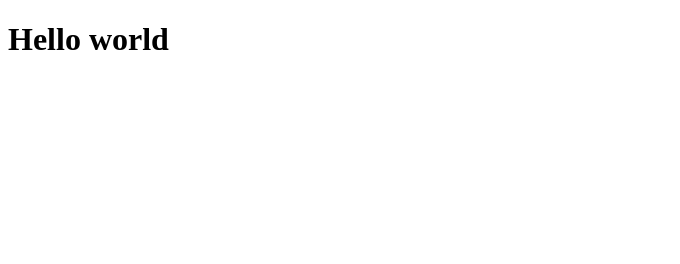
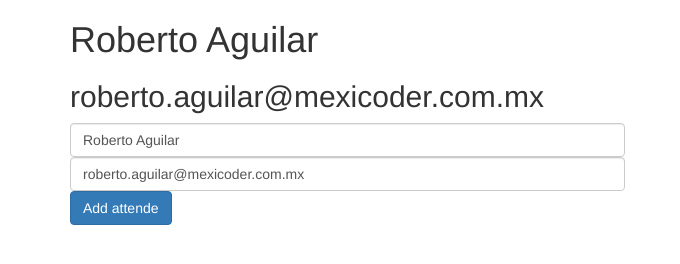
Before and after one commit to deannariddlespur/mexicoderangularclass, a website: page index.html in a window 1280 px wide. Shown: the whole page, without its empty margins (0-680 px from the left). Drawn offline with nearby package versions, Linux system fonts and the light colour scheme.

Commit message:
Progress

```diff
--- a/index.html
+++ b/index.html
@@ -1,16 +1,39 @@
 <!DOCTYPE html>
-<html ng-app>
+<html ng-app="app"><!-- $rootScope -->
   <head>
     <meta charset="utf-8">
     <title>Bootcamp</title>
-    <link href="bower_components/bootstrap/dist/css/bootstrap.min.js">
+    <link rel="stylesheet" href="bower_components/bootstrap/dist/css/bootstrap.min.css">
   </head>
   <body>
 
-      <h1>{{ 'Hello' + ' ' + 'world' }}</h1>
+      <div class="container" ng-controller="AttendesController">
+        <div class="row">
+          <div class="col-md-12">
+            <h1>{{attende.name}}</h1>
+            <h2>{{attende.email}}</h2>
+          </div><!-- col-md-12 -->
+        </div><!-- row -->
+        <div class="row">
+          <div class="col-md-6">
+            <input type="text" ng-model="attende.name" class="form-control">
+            <input type="text" ng-model="attende.email" class="form-control">
+            <button class="btn btn-primary" type="button" ng-click="addAttende()">Add attende</button>
+          </div><!-- col-md-12 -->
+        </div><!-- row -->
+        <div class="row">
+          <div class="col-md-6">
+            <ul class="list-group">
+              <li class="list-group-item" ng-repeat="current_attende in attendes">{{current_attende.name}}</li>
+            </ul>
+          </div><!-- col-md-6 -->
+        </div><!-- row -->
+      </div><!-- container -->
 
       <script src="bower_components/jquery/dist/jquery.min.js"></script>
       <script src="bower_components/bootstrap/dist/js/bootstrap.min.js"></script>
       <script src="bower_components/angularjs/angular.min.js"></script>
+      <script src="js/app.js"></script>
+      <script src="js/controllers.js"></script>
   </body>
 </html>
--- /dev/null
+++ b/js/app.js
@@ -0,0 +1,3 @@
+(function () {
+  angular.module('app', ['controllers']);
+})();
--- /dev/null
+++ b/js/controllers.js
@@ -0,0 +1,19 @@
+(function () {
+  angular.module('controllers', [])
+    .controller('AttendesController', function ($scope) { // $injector
+
+      $scope.attende = {
+        name: 'Roberto Aguilar',
+        email: 'roberto.aguilar@mexicoder.com.mx'
+      };
+
+      $scope.attendes = [];
+
+      $scope.addAttende = function () {
+        var attende = angular.copy($scope.attende);
+        $scope.attendes.push(attende);
+      };
+
+    });
+
+})();
```
